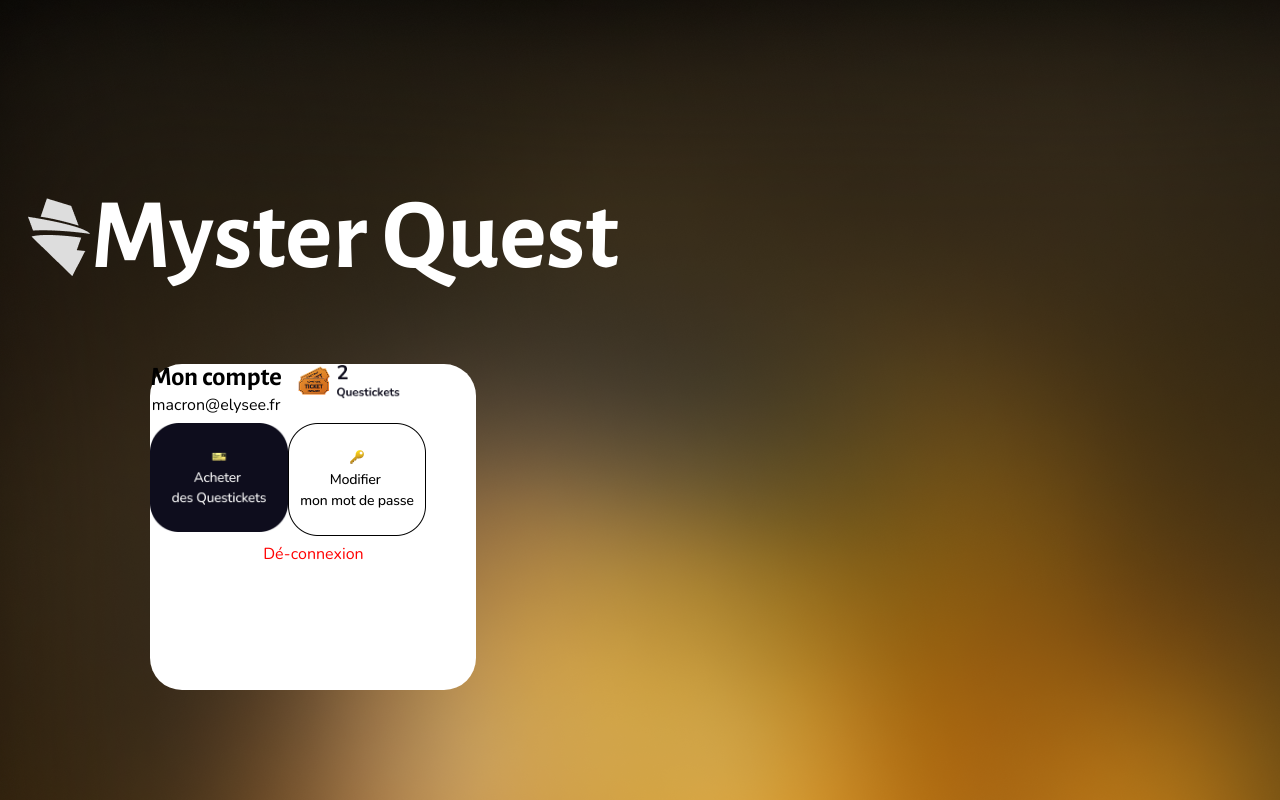
After one commit to SkullKiddey/skullkiddey.github.io, a PHP site: page /account.php?email=1 in a window 1280 px wide. The commit adds this page. Run offline with PHP 8.4, Linux system fonts and the light colour scheme; data that the repository does not hold is empty.

Commit message:
fin maquette

```diff
--- /dev/null
+++ b/account.php
@@ -0,0 +1,60 @@
+<?php
+$email=$_GET['email'];
+$mdp=$_GET['password'];
+
+if($email=="macron@elysee.fr" && $mdp=="president"){
+    $resultat = "C'est good";
+}else{
+    $resultat="Mauvaise combinaison adresse mail / mot de passe.";
+}
+
+?>
+
+<html>
+
+<head>
+    <title>Myster Quest</title>
+
+    <meta name="viewport" content="width=device-width, initial-scale=1.0">
+    <link href="https://fonts.googleapis.com/css2?family=Nunito:wght@300;400;700&display=swap" rel="stylesheet">
+    <link href="https://fonts.googleapis.com/css2?family=Alegreya+Sans:wght@300;400;700&display=swap" rel="stylesheet">
+    <link href="site.css" rel="stylesheet">
+    <meta charset="utf-8">
+
+</head>
+
+
+<body>
+    <div class="account">
+        <div class="titre inline center">
+
+            <img src="images/logo.png" alt="Logo">
+            <h1>Myster Quest</h1>
+        </div>
+        <div class="whitebox center">
+            <div class="table">
+                <div class="colonne1">
+                    <div class="soustitre line center">
+                        <h5> Mon compte </h5>
+                    </div>
+                    macron@elysee.fr
+                </div>
+                <div class="colonne2">
+                    <img class="tickets" src="images/tickets.png" alt="logo">
+                </div>
+            </div>
+            <div class="table">
+                <div class="colonne1">
+                    <img class="tickets" src="images/blackbox.png" alt="logo">
+                </div>
+                <div class="colonne2">
+                    <img class="tickets" src="images/whitebox.png" alt="logo">
+                </div>
+            </div>
+
+            <div class="logout"> Dé-connexion </div>
+        </div>
+    </div>
+</body>
+
+</html>
--- a/site.css
+++ b/site.css
@@ -75,6 +75,10 @@ body {
     width: 400px;
 }
 
+.account .colonne1, .account .colonne2 {
+    width: fit-content;
+}
+
 .soustitre{
     font-size: 32px;
     font-family: 'Alegreya Sans', sans-serif;
@@ -138,7 +142,7 @@ body {
     margin-top: -20px;
     margin-bottom: 20px;
 }
-input{
+.field input{
     border-radius: 20px;
     border-style: none;
     background-color: #D9D9D9;
@@ -158,6 +162,28 @@ input{
 }
 .spacer{
     flex-grow: 1;
+}
+
+.tickets{
+    width:138px;
+}
+
+.blackbloxe{
+    background-color: black;
+    color: rgb(0, 0, 0);
+
+    align-items: center;
+    display: flex;
+    font-family: 'Nunito', sans-serif;
+    background-image: url("images/wallpaper.png");
+    background-size: cover;
+}
+.logout{
+    color: red;
+}
+.account .soustitre h5{
+    margin-top: 0px;
+    margin-bottom: 6px;
 }
 
 @media (max-width: 800px){
```
Also changed, not shown: login.php (+5 -8 lines), login_exemple.php (added, +13 -0 lines), images/blackbox.png (added), images/tickets.png (added), images/whitebox.png (added).
